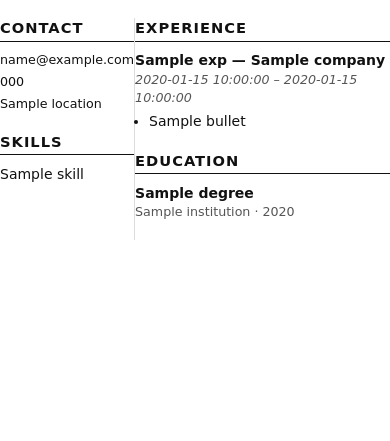
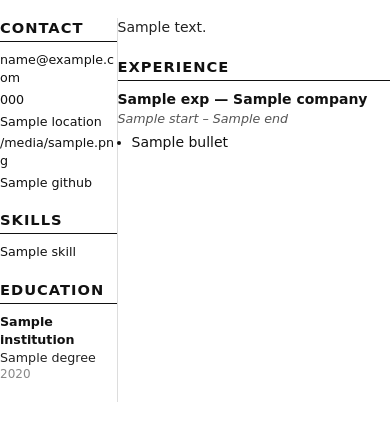
Before and after one commit to astraDukoWave/career-ai, a Python web app: template backend/app/templates/cv_template.html in a window 390 px wide. Shown: the part 81-522 px from the top of the page. Run offline with Jinja, Linux system fonts and the light colour scheme; the template is opened without the code that fills it: most values are stand-ins (such as "Sample title", 1, 10 or a date in 2020).

Commit message:
feat(cv-template): render summary education links and grouped skills
Brings the rendered CV up to demo standard while staying ATS-safe.

Template (backend/app/templates/cv_template.html):
- Sidebar (30%) now carries Contact (Email, Phone, Location, LinkedIn,
  GitHub), Skills, and Education -- the classic ATS-friendly layout.
- Right column (70%) renders the new Summary block immediately under
  the name + job title header, then Experience.
- Skills detect grouping: any chunk containing ":" switches the section
  to labelled subsections (e.g. "Backend: Python, FastAPI" becomes a
  Backend group with two items); otherwise the flat list is preserved.
- Education entries use institution (bold) / degree (regular) /
  year (muted) per spec.
- Experience date line moved from start_date/end_date to start/end to
  match the schema rename in the previous commit.
- Layout still pure white background, no images, no UI chrome -- 100%
  ATS-safe.

Frontend (frontend/src/pages/CVGenerator.tsx):
- onSubmit now splits skills on "/" when present (otherwise on ","),
  so "Backend: Python, FastAPI / Frontend: React" reaches the backend
  as two grouped chunks rather than getting flattened by the comma
  split. Plain comma-separated input keeps working as before.

Co-authored-by: Cursor <cursoragent@cursor.com>

```diff
--- a/backend/app/templates/cv_template.html
+++ b/backend/app/templates/cv_template.html
@@ -1,12 +1,12 @@
 {# =====================================================================
    CV template — ATS-friendly two-column layout (30% / 70%).
 
-   Rules enforced (from the architecture doc):
+   Rules enforced (from the architecture doc + Sprint 2 spec):
    - Title = exact job posting title (passed in as `job_title`)
-   - Left column 30%: contact + skills (no skill-level indicators)
-   - Right column 70%: experience + education
-   - White background only (ATS bans coloured backgrounds)
-   - No images, no fancy fonts that PDF parsers can't read
+   - Left column 30%: contact (incl. LinkedIn / GitHub) + skills + education
+   - Right column 70%: summary + experience
+   - 100% white background — no dark sidebars, no images, no UI chrome
+   - No fancy fonts that PDF parsers can't read
    ===================================================================== #}
 <!DOCTYPE html>
 <html lang="en">
@@ -66,19 +66,41 @@
       margin: 0 0 0.25cm 0;
     }
 
-    /* Skills as a comma list — ATS parses this fine and avoids bullet noise */
-    .skills-list { margin: 0; padding: 0; list-style: none; }
-    .skills-list li {
-      display: inline;
-    }
+    /* Contact list */
+    .contact p { margin: 0 0 4px 0; font-size: 9.5pt; word-break: break-word; }
+
+    /* Skills (flat) */
+    .skills-list { margin: 0; padding: 0; list-style: none; font-size: 9.5pt; }
+    .skills-list li { display: inline; }
     .skills-list li:not(:last-child)::after {
       content: " · ";
       color: #888;
     }
 
-    .contact p { margin: 0 0 4px 0; font-size: 9.5pt; }
+    /* Skills (grouped) */
+    .skill-group { margin-bottom: 0.25cm; }
+    .skill-group-label {
+      font-weight: 600;
+      font-size: 9.5pt;
+      margin: 0 0 2px 0;
+    }
+    .skill-items {
+      margin: 0;
+      padding-left: 1em;
+      font-size: 9.5pt;
+    }
+    .skill-items li { margin-bottom: 1px; }
+    .skill-orphan { margin: 0 0 4px 0; font-size: 9.5pt; }
 
-    .experience-item, .education-item { margin-bottom: 0.4cm; }
+    /* Summary */
+    .summary {
+      margin: 0 0 0.5cm 0;
+      font-size: 10.5pt;
+      color: #222;
+    }
+
+    /* Experience entries */
+    .experience-item { margin-bottom: 0.4cm; }
     .experience-item .role-line {
       font-weight: 600;
       font-size: 10.5pt;
@@ -96,8 +118,23 @@
     }
     .experience-item ul li { margin-bottom: 2px; }
 
-    .education-item .degree { font-weight: 600; margin: 0; }
-    .education-item .meta   { font-size: 9.5pt; color: #555; margin: 0; }
+    /* Education entries (sidebar) */
+    .education-item { margin-bottom: 0.3cm; }
+    .education-item .institution {
+      font-weight: 600;
+      font-size: 9.5pt;
+      margin: 0;
+    }
+    .education-item .degree {
+      font-size: 9.5pt;
+      margin: 0;
+      color: #222;
+    }
+    .education-item .year {
+      font-size: 9pt;
+      color: #888;
+      margin: 0;
+    }
   </style>
 </head>
 <body>
@@ -108,36 +145,79 @@
 
   <table class="layout">
     <tr>
-      {# ============= LEFT COLUMN — contact + skills ============= #}
+      {# ============= LEFT COLUMN — contact + skills + education ============= #}
       <td class="col-left">
         <section class="contact">
           <h2>Contact</h2>
           {% if profile.email %}<p>{{ profile.email }}</p>{% endif %}
           {% if profile.phone %}<p>{{ profile.phone }}</p>{% endif %}
           {% if profile.location %}<p>{{ profile.location }}</p>{% endif %}
+          {% if profile.linkedin %}<p>{{ profile.linkedin }}</p>{% endif %}
+          {% if profile.github %}<p>{{ profile.github }}</p>{% endif %}
         </section>
 
         {% if profile.skills %}
         <section>
           <h2>Skills</h2>
-          <ul class="skills-list">
-            {% for skill in profile.skills %}
-              <li>{{ skill }}</li>
+          {# Detect grouping: any chunk with ':' triggers labelled-subsection mode. #}
+          {% set ns = namespace(has_groups=false) %}
+          {% for s in profile.skills %}
+            {% if ':' in s %}{% set ns.has_groups = true %}{% endif %}
+          {% endfor %}
+
+          {% if ns.has_groups %}
+            {% for chunk in profile.skills %}
+              {% if ':' in chunk %}
+                {% set parts = chunk.split(':', 1) %}
+                <div class="skill-group">
+                  <p class="skill-group-label">{{ parts[0] | trim }}</p>
+                  <ul class="skill-items">
+                    {% for item in parts[1].split(',') %}
+                      {% if item.strip() %}<li>{{ item.strip() }}</li>{% endif %}
+                    {% endfor %}
+                  </ul>
+                </div>
+              {% else %}
+                <p class="skill-orphan">{{ chunk }}</p>
+              {% endif %}
             {% endfor %}
-          </ul>
+          {% else %}
+            <ul class="skills-list">
+              {% for skill in profile.skills %}
+                <li>{{ skill }}</li>
+              {% endfor %}
+            </ul>
+          {% endif %}
+        </section>
+        {% endif %}
+
+        {% if profile.education %}
+        <section>
+          <h2>Education</h2>
+          {% for edu in profile.education %}
+          <div class="education-item">
+            <p class="institution">{{ edu.institution }}</p>
+            <p class="degree">{{ edu.degree }}</p>
+            {% if edu.year %}<p class="year">{{ edu.year }}</p>{% endif %}
+          </div>
+          {% endfor %}
         </section>
         {% endif %}
       </td>
 
-      {# ============= RIGHT COLUMN — experience + education ============= #}
+      {# ============= RIGHT COLUMN — summary + experience ============= #}
       <td class="col-right">
+        {% if profile.summary %}
+        <p class="summary">{{ profile.summary }}</p>
+        {% endif %}
+
         {% if profile.experience %}
         <section>
           <h2>Experience</h2>
           {% for exp in profile.experience %}
           <div class="experience-item">
             <p class="role-line">{{ exp.title }} — {{ exp.company }}</p>
-            <p class="meta">{{ exp.start_date }} – {{ exp.end_date }}</p>
+            <p class="meta">{{ exp.start }} – {{ exp.end }}</p>
             {% if exp.bullets %}
             <ul>
               {% for bullet in exp.bullets %}
@@ -149,18 +229,6 @@
           {% endfor %}
         </section>
         {% endif %}
-
-        {% if profile.education %}
-        <section>
-          <h2>Education</h2>
-          {% for edu in profile.education %}
-          <div class="education-item">
-            <p class="degree">{{ edu.degree }}</p>
-            <p class="meta">{{ edu.institution }} · {{ edu.year }}</p>
-          </div>
-          {% endfor %}
-        </section>
-        {% endif %}
       </td>
     </tr>
   </table>
--- a/frontend/src/pages/CVGenerator.tsx
+++ b/frontend/src/pages/CVGenerator.tsx
@@ -231,8 +231,12 @@ export default function CVGenerator() {
     setError(null);
     setLoading(true);
     try {
+      // Use `/` as separator when present so skill groups like
+      // "Backend: Python, FastAPI / Frontend: React" reach the template intact;
+      // otherwise fall back to the simple comma-separated flat list.
+      const skillsSeparator = form.skillsCsv.includes('/') ? '/' : ',';
       const skills = form.skillsCsv
-        .split(',')
+        .split(skillsSeparator)
         .map((s) => s.trim())
         .filter(Boolean);
       const response = await generateCV({
```
